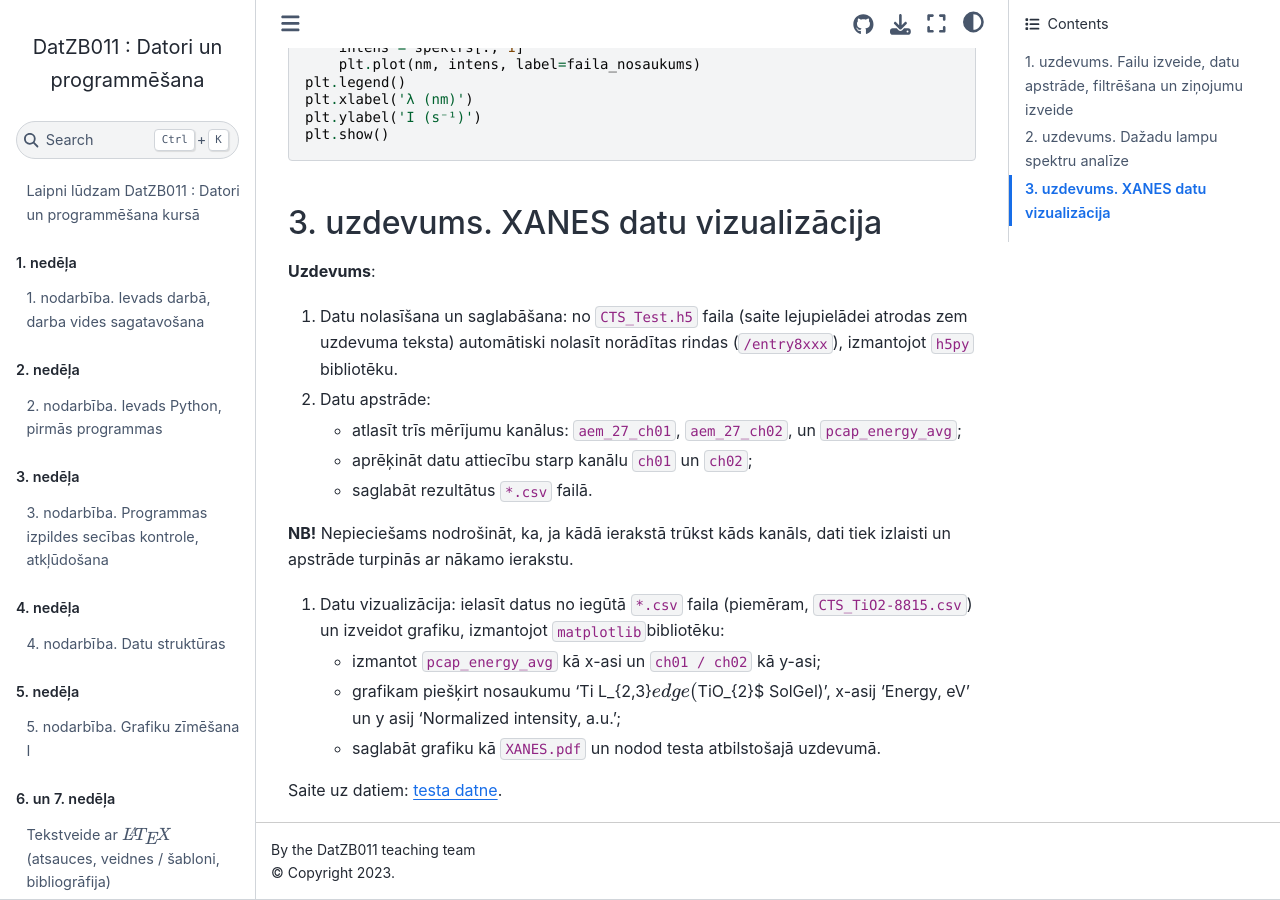
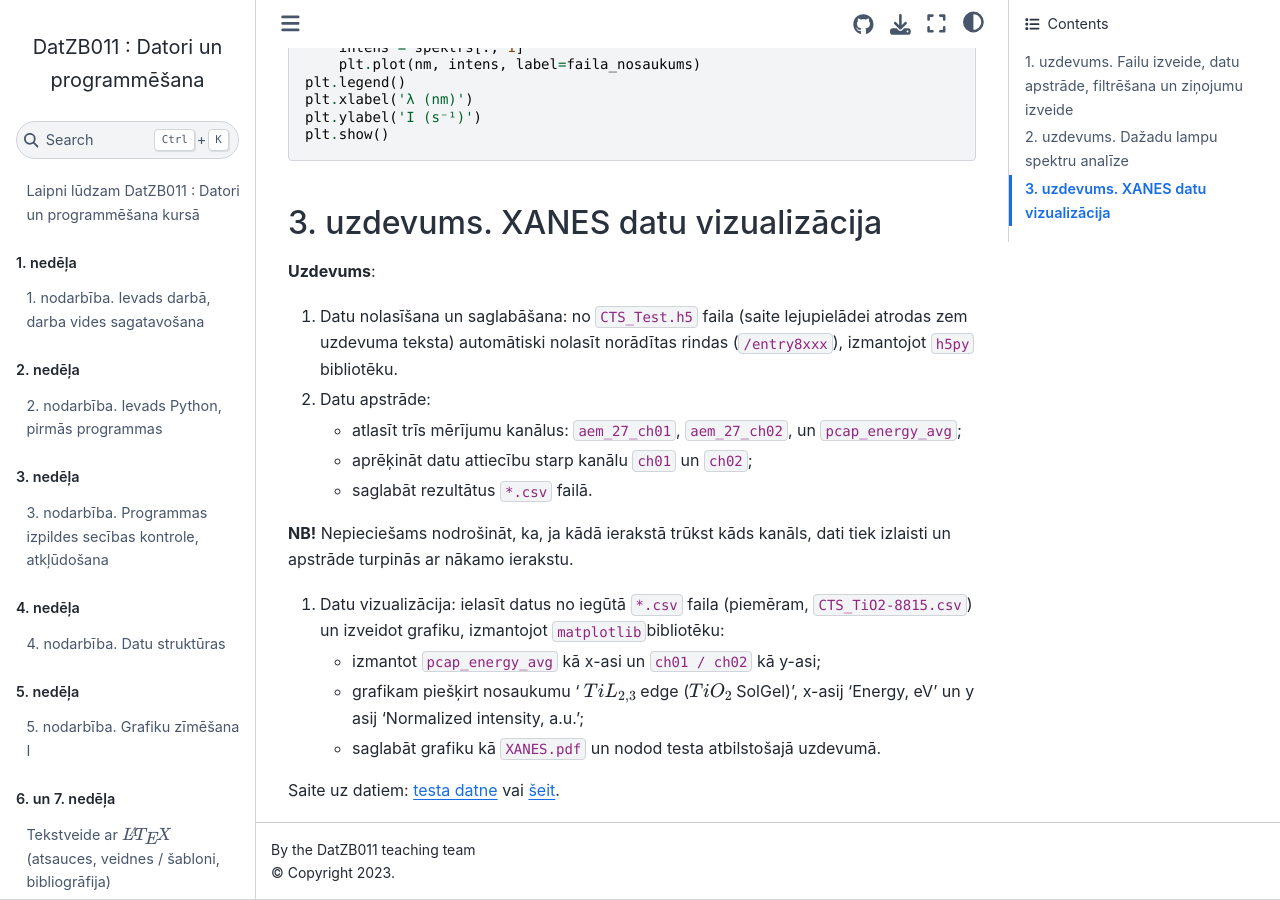
Before and after one commit to AnthonyTSV/DatZB011, a Jupyter Book: the page built from 12-Week/12_nodarbiba.md, in a window 1280 px wide and 900 px high, scrolled down 1627 px. Built offline with Jupyter Book 1.0.4 settings and Sphinx 7.4.7 and the Sphinx Book theme 1.1.4, drawn with Linux system fonts in a browser that asks for light colours; pages that are not in the unit, such as notebooks, are missing from menus.

Commit message:
Update data visualization instructions in markdown

```diff
--- a/12-Week/12_nodarbiba.md
+++ b/12-Week/12_nodarbiba.md
@@ -61,7 +61,7 @@ plt.show()
 
 1. Datu vizualizācija: ielasīt datus no iegūtā `*.csv` faila (piemēram, `CTS_TiO2-8815.csv`) un izveidot grafiku, izmantojot `matplotlib`bibliotēku:
     * izmantot `pcap_energy_avg` kā x-asi un `ch01 / ch02` kā y-asi;
-    * grafikam piešķirt nosaukumu 'Ti L_{2,3}$ edge ($TiO_{2}$ SolGel)', x-asij 'Energy, eV' un y asij 'Normalized intensity, a.u.';
+    * grafikam piešķirt nosaukumu ' $Ti L_{2,3}$ edge ($TiO_{2}$ SolGel)', x-asij 'Energy, eV' un y asij 'Normalized intensity, a.u.';
     * saglabāt grafiku kā `XANES.pdf` un nodod testa atbilstošajā uzdevumā.
 
-Saite uz datiem: [testa datne](https://estudijas.lu.lv/draftfile.php/1176695/user/draft/355914573/CTS_Test.h5).
+Saite uz datiem: [testa datne](https://estudijas.lu.lv/draftfile.php/1176695/user/draft/355914573/CTS_Test.h5) vai [šeit](https://github.com/AnthonyTSV/DatZB011/blob/main/12-Week/data/CTS_Test.h5).
```
